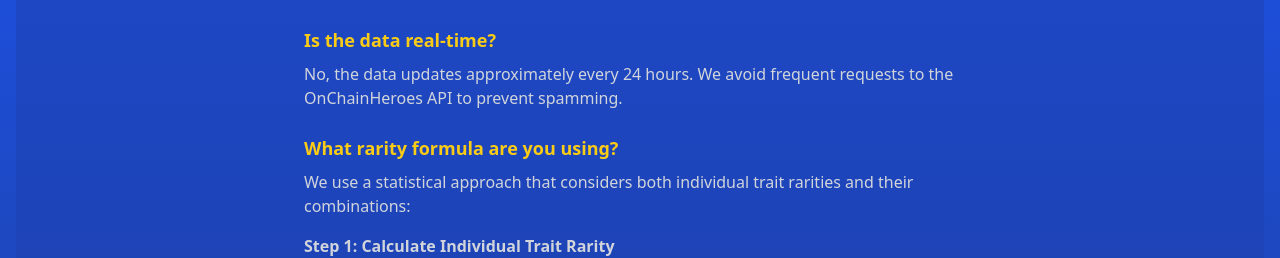
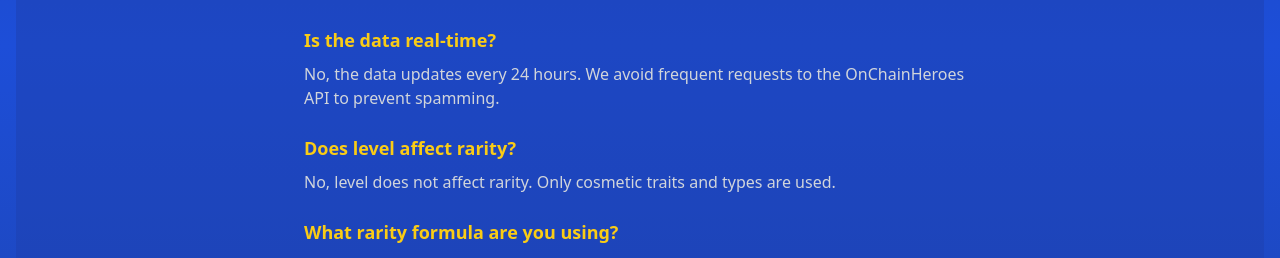
Before and after one commit to DanielHighETH/och-rarity, a React (Vite) app: page / in a window 1280 px wide. Shown: the part 806-1064 px from the top of the page. Built offline with nearby package versions, Linux system fonts and the light colour scheme; no server answers; the database is empty.

Commit message:
Added FAQ item

```diff
--- a/src/App.tsx
+++ b/src/App.tsx
@@ -342,7 +342,13 @@ function App() {
             <div>
               <h3 className="text-lg font-semibold text-yellow-400 mb-2">Is the data real-time?</h3>
               <div className="text-gray-300">
-                No, the data updates approximately every 24 hours. We avoid frequent requests to the OnChainHeroes API to prevent spamming.
+                No, the data updates every 24 hours. We avoid frequent requests to the OnChainHeroes API to prevent spamming.
+              </div>
+            </div>
+            <div>
+              <h3 className="text-lg font-semibold text-yellow-400 mb-2">Does level affect rarity?</h3>
+              <div className="text-gray-300">
+                No, level does not affect rarity. Only cosmetic traits and types are used.
               </div>
             </div>
             <div>
```
